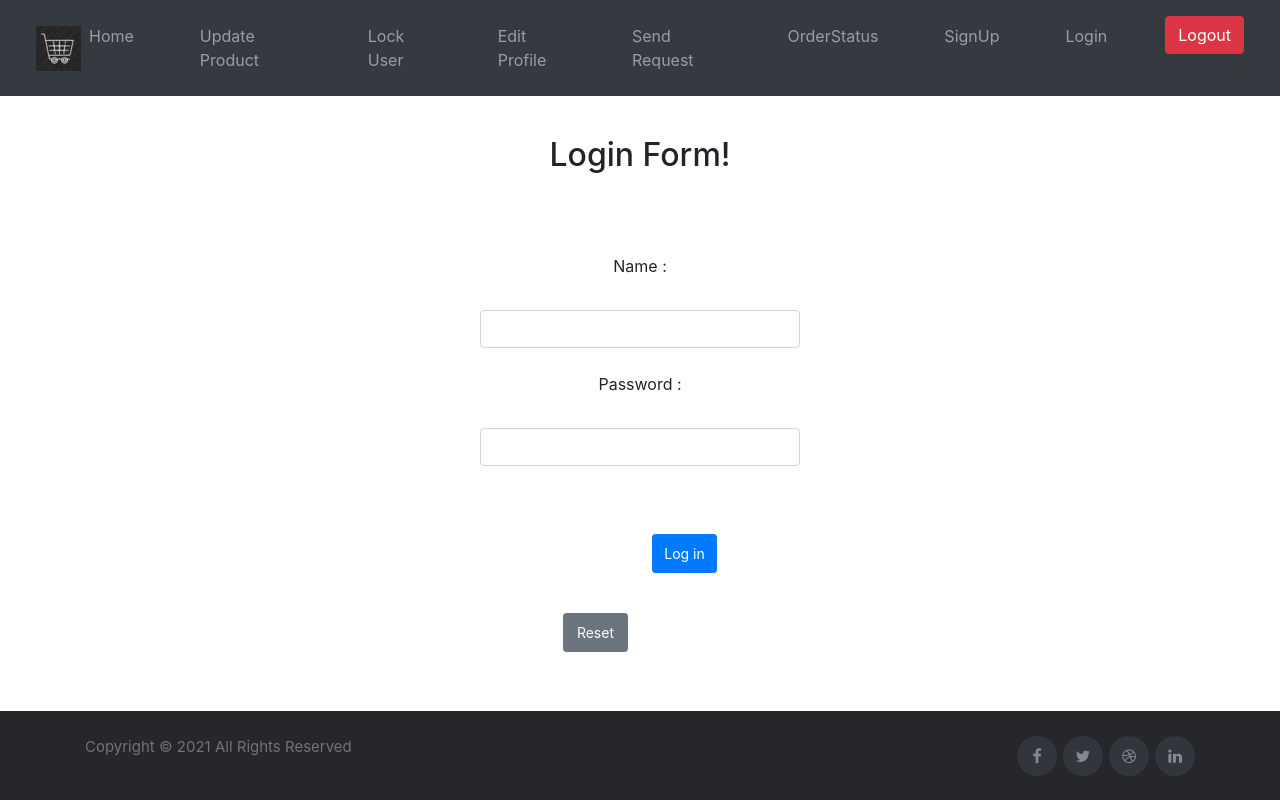
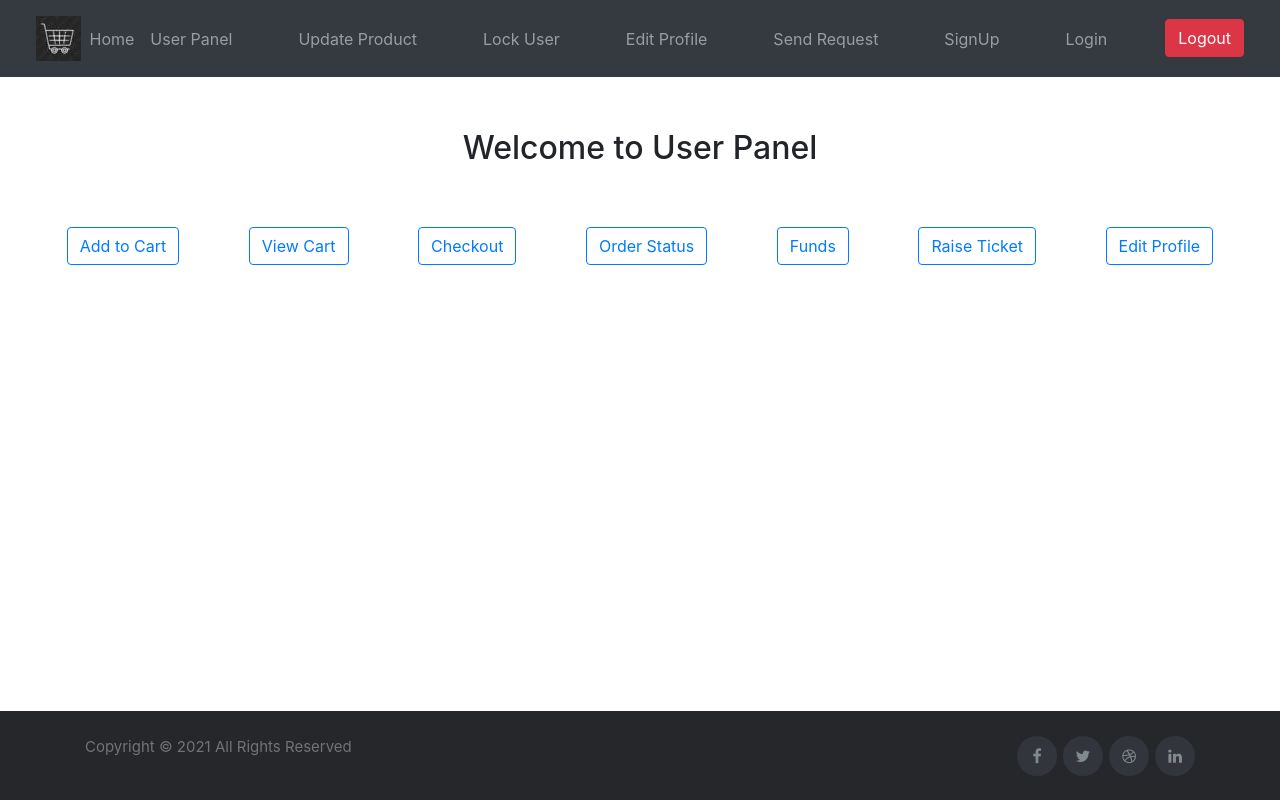
Before and after one commit to tcs-mean-stack-group22/CapstoneProjectMean, an Angular app in the folder frontEnd/angular-grocers/: page /userpanel in a window 1280 px wide. Before the commit this address led to /login. Built offline with nearby package versions, Linux system fonts and the light colour scheme.

Commit message:
worked on send-request component

```diff
--- a/frontEnd/angular-grocers/src/app/navbar/navbar.component.html
+++ b/frontEnd/angular-grocers/src/app/navbar/navbar.component.html
@@ -9,6 +9,9 @@
           <ul class="navbar-nav ms-auto">
                 <li class="nav-item">
                     <a class="nav-item nav-link" routerLink="/adminpanel">Home <span class="sr-only">(current)</span></a>
+                </li>
+                <li class="nav-item">
+                    <a class="nav-item nav-link" routerLink="/userpanel">User Panel<span class="sr-only">(current)</span></a>
                 </li>
 
                 <li class="nav-item">
@@ -27,10 +30,7 @@
                     <a class="nav-item nav-link" routerLink="/sendrequest" routerLinkActive="Active" style="margin-left: 50px;"
                         >Send Request</a>
                 </li>
-                <li class="nav-item">
-                    <a class="nav-item nav-link" routerLink="/orderstatus" routerLinkActive="Active"
-                        style="margin-left: 50px;" >OrderStatus</a>
-                </li>
+
                 <li class="nav-item">
                     <a class="nav-item nav-link" routerLink="/signup" routerLinkActive="Active"
                         style="margin-left: 50px;" >SignUp</a>
--- a/frontEnd/angular-grocers/src/app/send-request/send-request.component.css
+++ b/frontEnd/angular-grocers/src/app/send-request/send-request.component.css
@@ -13,6 +13,11 @@ form{
     min-width: 400px;
     padding: 40px;
  }
+ .remove{
+
+    min-width: 550px;
+    padding: 40px;
+ }
 
 .btn{
 margin:20px;
@@ -20,6 +25,4 @@ display: inline;
 padding: 8px;
 justify-content: center;
 align-items: center;
-
-
 }
--- a/frontEnd/angular-grocers/src/app/send-request/send-request.component.html
+++ b/frontEnd/angular-grocers/src/app/send-request/send-request.component.html
@@ -1,30 +1,27 @@
-
 <div class="container">
     <div class="body" style="align-items: center;">
         <div>
-                <h2>Create a new order request</h2>
-
-    <form #ngRef="ngForm" (ngSubmit)= "increaseProduct(ngRef.value)">
-        Product Name : <input type="text" name = "pname" ngModel required> <br>
-        Product quanity : <input type="number" name = "quanity" ngModel required>
-        <br> <br>
-        <input type="submit" value="Increase/Decrease product">
-        <input type="reset" value="reset">
+            <h2 lass="text-center" style="margin:40px;">Create a new order request</h2>
+            <form #ngRef="ngForm" (ngSubmit)="increaseProduct(ngRef.value)">
+                Product Name : <input type="text" class="form-control" name="pname" ngModel required> <br>
+                Product Quanity : <input type="number" class="form-control" name="quanity" ngModel required>
+                <br>
+                <input type="submit" class="col-4 btn btn-primary btn-sm float-left" value="Inc+/Dec-">
+                <input type="reset" class="col-4 btn btn-secondary btn-sm float-right" value="reset">
             </form>
         </div>
     </div>
 </div>
 <hr>
-
 <br>
 <div class="container">
     <div class="body" style="align-items: center;">
-                <h2 class="text-center" style="margin:40px;"> Delete form </h2>
-                <div style="margin-bottom: 100px;">
-                    <form #ref="ngForm" (ngSubmit)="removeForm(ref.value)" >
+        <h2 class="text-center" > Delete form </h2>
+        <div  class="remove" style="margin: 5px 0 90px 0;">
+            <form #ref="ngForm" (ngSubmit)="removeForm(ref.value)">
+                Product Name to be Deleted: <input type="text" class="form-control" name="delName" ngModel required>
 
-                        Enter Name of the product to be deleted:  <input type="text" name="delName" ngModel required >
-                        <input type="submit" value = "removeForm" >
+                <input type="submit" style="margin-left: 120px;" class="col-4 btn btn-primary " value="removeForm">
             </form>
         </div>
     </div>
--- a/frontEnd/angular-grocers/src/app/user-panel/user-panel.component.css
+++ b/frontEnd/angular-grocers/src/app/user-panel/user-panel.component.css
@@ -0,0 +1,7 @@
+.main-container {
+	padding: 2rem;
+}
+.links-container {
+	display: flex;
+	justify-content: space-around;
+}
--- a/frontEnd/angular-grocers/src/app/user-panel/user-panel.component.html
+++ b/frontEnd/angular-grocers/src/app/user-panel/user-panel.component.html
@@ -1,25 +1,33 @@
 <div class="main-container container-fluid">
+    <div class="body" style="align-items: center;">
+        <h2 class="text-center" style="margin:20px 0 60px 0;">Welcome to User Panel</h2>
         <div class='links-container mb-3'>
-        <button name="addProdcutCart" (click)='onSelectLink($event)'>Add to Cart</button>
-        <button name="viewProductCart" (click)='onSelectLink($event)'>View Cart</button>
-        <button name="checkout" (click)='onSelectLink($event)'>Checkout</button>
-        <button name="orderStatus" (click)='onSelectLink($event)'>Order Status</button>
-        <button name="funds" (click)='onSelectLink($event)'>Funds</button>
-        <button name="raiseTicket" (click)='onSelectLink($event)'>Raise Ticket</button>
-        <button name="editProfile" (click)='onSelectLink($event)'>Edit Profile</button>
+            <button class="btn btn-outline-primary" name="addProdcutCart" (click)='onSelectLink($event)'>Add to
+                Cart</button>
+            <button class="btn btn-outline-primary" name="viewProductCart" (click)='onSelectLink($event)'>View
+                Cart</button>
+            <button class="btn btn-outline-primary" name="checkout" (click)='onSelectLink($event)'>Checkout</button>
+            <button class="btn btn-outline-primary" name="orderStatus" (click)='onSelectLink($event)'>Order
+                Status</button>
+            <button class="btn btn-outline-primary" name="funds" (click)='onSelectLink($event)'>Funds</button>
+            <button class="btn btn-outline-primary" name="raiseTicket" (click)='onSelectLink($event)'>Raise
+                Ticket</button>
+            <button class="btn btn-outline-primary" name="editProfile" (click)='onSelectLink($event)'>Edit
+                Profile</button>
         </div>
         <div class="tab-container">
             <div [ngSwitch]="selectedTab">
                 <app-add-product-cart *ngSwitchCase="'addProdcutCart'"> </app-add-product-cart>
                 <app-view-product-cart *ngSwitchCase="'viewProductCart'"></app-view-product-cart>
                 <app-checkout *ngSwitchCase="'checkout'"></app-checkout>
-            <app-order-status *ngSwitchCase="'orderStatus'" > </app-order-status>
-            <app-funds *ngSwitchCase="'funds'" > </app-funds>
+                <app-order-status *ngSwitchCase="'orderStatus'"> </app-order-status>
+                <app-funds *ngSwitchCase="'funds'"> </app-funds>
                 <app-raise-ticket *ngSwitchCase="'raiseTicket'"></app-raise-ticket>
                 <app-edit-profile *ngSwitchCase="'editProfile'"> </app-edit-profile>
                 <div *ngSwitchDefault>
-                <h1>Welcome to User Panel</h1>
+                    <h1></h1>
                 </div>
             </div>
         </div>
     </div>
+</div>
```
Also changed, not shown: frontEnd/angular-grocers/src/app/app-routing.module.ts (+11 -19 lines). Lines whose indentation alone changed are shown as unchanged.
